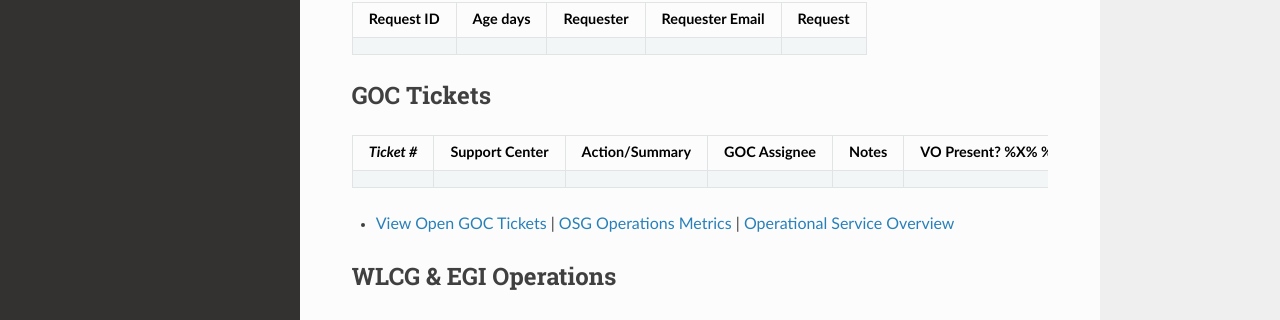
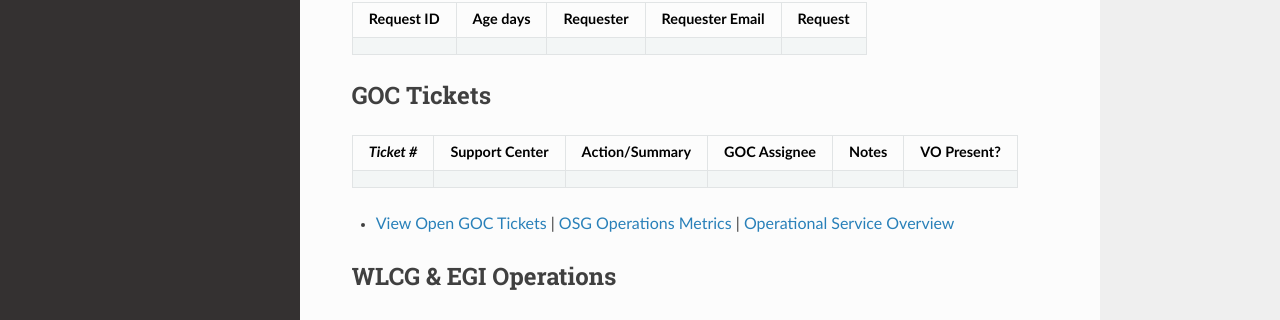
Before and after one commit to osg-htc/operations, an MkDocs documentation site: the page built from docs/WeeklyMinutes/27Feb2017.md, in a window 1280 px wide and 900 px high, scrolled down 3000 px. Shown: the part 298-618 px from the top of the window. Built offline with MkDocs 1.6.1, drawn with Linux system fonts in a browser that asks for light colours; nearby versions of some CDN libraries; old or Windows-style settings are respelled for this version of MkDocs.

Commit message:
Update 27Feb2017.md

```diff
--- a/docs/WeeklyMinutes/27Feb2017.md
+++ b/docs/WeeklyMinutes/27Feb2017.md
@@ -66,7 +66,7 @@
 
 ## GOC Tickets
 
-| *Ticket #* | Support Center | Action/Summary | GOC Assignee | Notes | VO Present? %X% %Y%|
+| *Ticket #* | Support Center | Action/Summary | GOC Assignee | Notes | VO Present? |
 | ---------- | -------------- | -------------- | ------------ | ----- | ------------------ |
 
    * [View Open GOC Tickets](https://ticket.grid.iu.edu/goc/list/open) | [OSG Operations Metrics](https://twiki.grid.iu.edu/bin/view/Operations/TicketReports) | [Operational Service Overview](http://myosg.grid.iu.edu/miscstatus?count_sg_1&count_active=on&count_enabled=on&datasource=status)
```
